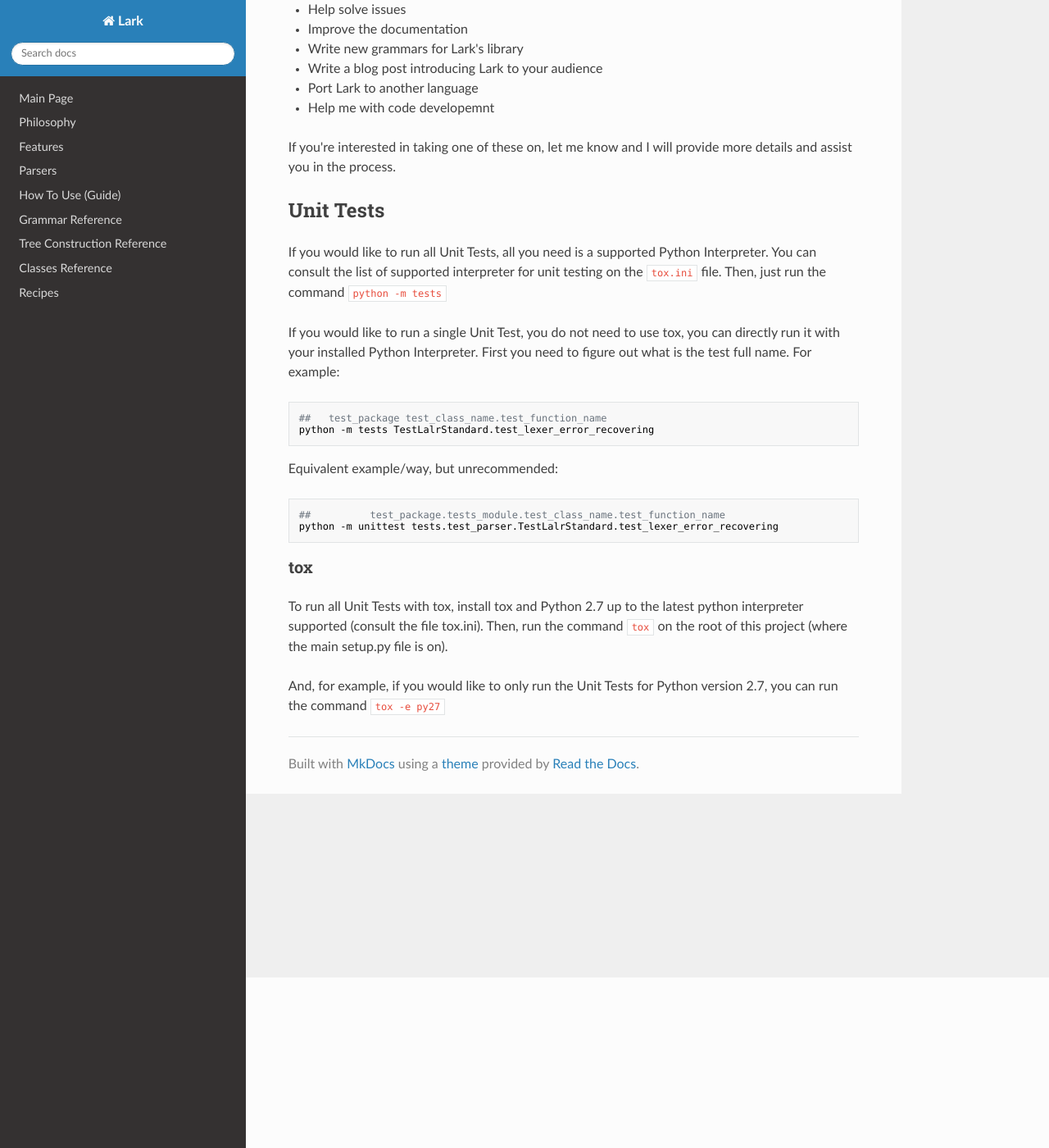
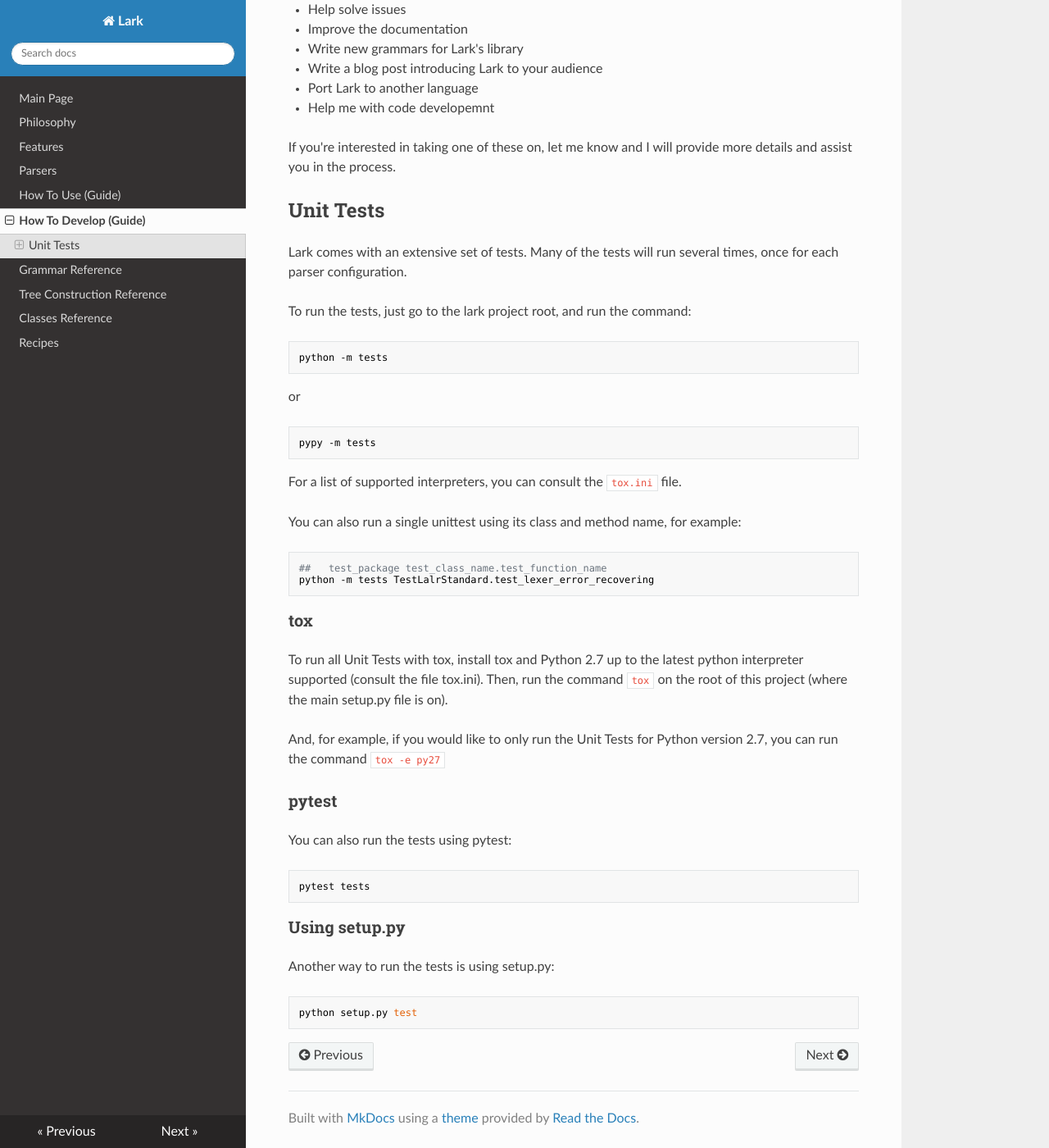
Before and after one commit to lark-parser/lark, an MkDocs documentation site: the page built from docs/how_to_develop.md, in a window 1280 px wide and 1400 px high, scrolled down 208 px. Shown: the whole window at 82% size. Built offline with MkDocs 1.6.1, drawn with Linux system fonts in a browser that asks for light colours; nearby versions of some CDN libraries; old or Windows-style settings are respelled for this version of MkDocs; some of the changed text lies outside the part shown.

Commit message:
Fixed tests to work with pytest, improved docs

````diff
--- a/docs/how_to_develop.md
+++ b/docs/how_to_develop.md
@@ -14,25 +14,25 @@
 
 ## Unit Tests
 
-If you would like to run all Unit Tests,
-all you need is a supported Python Interpreter.
-You can consult the list of supported interpreter for unit testing on the `tox.ini` file.
-Then, just run the command `python -m tests`
+Lark comes with an extensive set of tests. Many of the tests will run several times, once for each parser configuration.
 
-If you would like to run a single Unit Test,
-you do not need to use tox,
-you can directly run it with your installed Python Interpreter.
-First you need to figure out what is the test full name.
-For example:
-```python
+To run the tests, just go to the lark project root, and run the command:
+```bash
+python -m tests
+```
+
+or
+
+```bash
+pypy -m tests
+```
+
+For a list of supported interpreters, you can consult the `tox.ini` file.
+
+You can also run a single unittest using its class and method name, for example:
+```bash
 ##   test_package test_class_name.test_function_name
 python -m tests TestLalrStandard.test_lexer_error_recovering
-```
-
-Equivalent example/way, but unrecommended:
-```python
-##          test_package.tests_module.test_class_name.test_function_name
-python -m unittest tests.test_parser.TestLalrStandard.test_lexer_error_recovering
 ```
 
 ### tox
@@ -45,3 +45,19 @@
 And, for example,
 if you would like to only run the Unit Tests for Python version 2.7,
 you can run the command `tox -e py27`
+
+### pytest
+
+You can also run the tests using pytest:
+
+```bash
+pytest tests
+```
+
+### Using setup.py
+
+Another way to run the tests is using setup.py:
+
+```bash
+python setup.py test
+```
--- a/mkdocs.yml
+++ b/mkdocs.yml
@@ -6,6 +6,7 @@
     - Features: features.md
     - Parsers: parsers.md
     - How To Use (Guide): how_to_use.md
+    - How To Develop (Guide): how_to_develop.md
     - Grammar Reference: grammar.md
     - Tree Construction Reference: tree_construction.md
     - Classes Reference: classes.md
````
Also changed, not shown: 3 other files.
